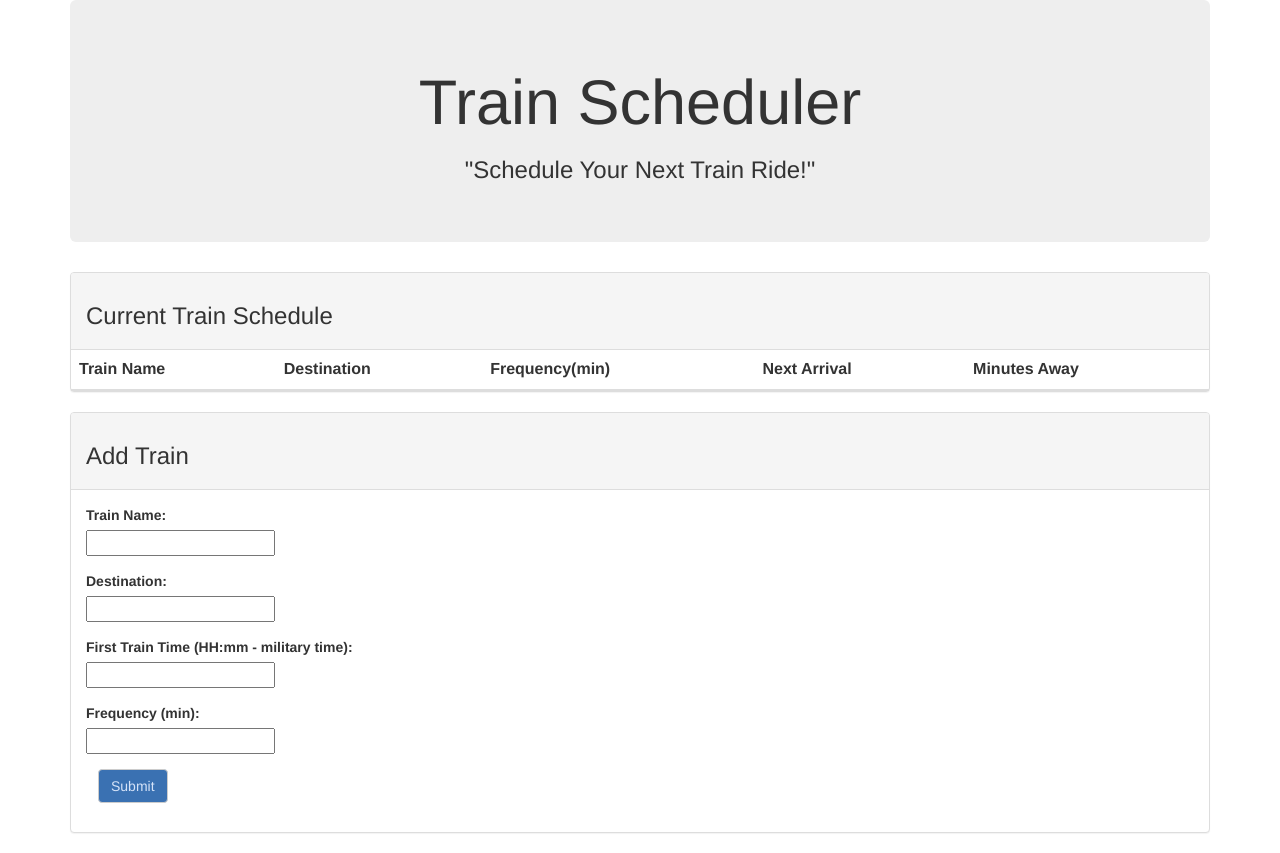
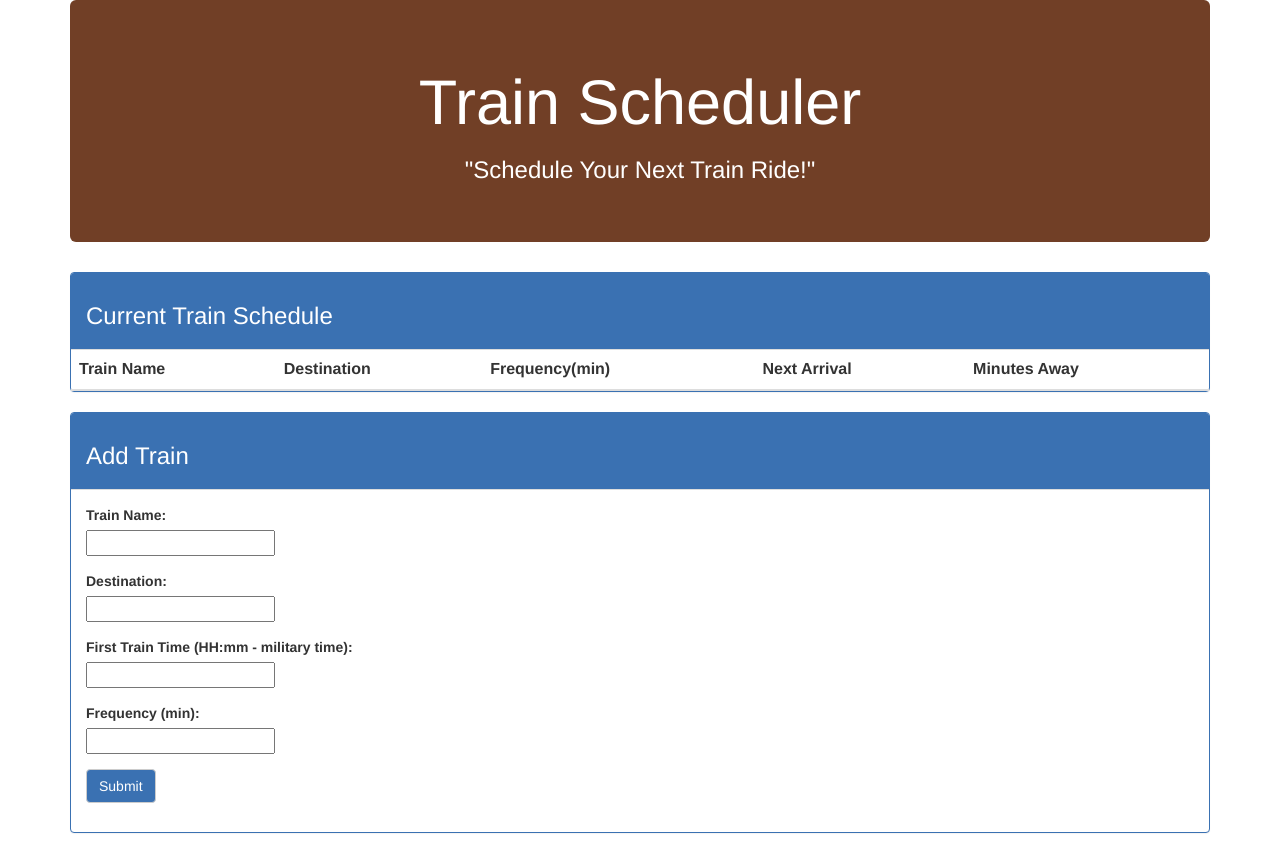
Before and after one commit to TylerRosen/Train-Scheduler, a PHP site: page / in a window 1280 px wide. Run offline with PHP 8.4, Linux system fonts and the light colour scheme; lists and menus that the app fills with data are empty; some libraries are stand-ins or nearby versions.

Commit message:
Train-Scheduler

```diff
--- a/assets/css/style.css
+++ b/assets/css/style.css
@@ -1,9 +1,23 @@
 .btn-default {
-	margin-left: 12px;
+	margin-right: 10px;
 	background-color: #3a71b2;
-	color: #d5e3f8;
+	color: white;
 }
 
 h4 {
 	font-weight: bold;
 }
+
+.jumbotron {
+	background-color: #713f26;
+	color: white;
+}
+
+.panel-default>.panel-heading {
+	background-color: #3a71b2;
+	color: white;
+}
+
+.panel.panel-default {
+	border-color: #3a71b2;
+}
--- a/assets/javascript/logic.js
+++ b/assets/javascript/logic.js
@@ -15,34 +15,31 @@
 
 //Global variables
 
-  var database= firebase.database();
+var database = firebase.database();
 
-  var name= "";
-  var destination= "";
-  var frequency= 0;
-  var arrival= "";
-  var minutes= 0;
+var name = "";
+var destination = "";
+var frequency = 0;
+var arrival = "";
+var minutes = 0;
 
-  $("#addTrain").on("click", function () {
+//When clicking submit, adds train data
+
+$("#addTrain").on("click", function() {
     name = $("#nameInput").val().trim();
-    destination= $("#destinationInput").val().trim();
-    frequency= $("#frequencyInput").val().trim();
-    arrival= $("#timeInput").val().trim();
-    minutes= $("#timeInput").val().trim();
+    destination = $("#destinationInput").val().trim();
+    frequency = $("#frequencyInput").val().trim();
+    arrival = $("#timeInput").val().trim();
+    minutes = $("#timeInput").val().trim();
 
-    // var newTrain= {
-    // 	name: nameInput,
-    // 	destination: destinationInput,
-    // 	time: timeInput,
-    // 	frequency: frequencyInput,
-    // }
+    //Pushes to firebase
 
-    firebase.database().ref().push( {
-      name:name,
-      destination:destination,
-      frequency:frequency,
-      arrival:arrival,
-      minutes:minutes,
+    firebase.database().ref().push({
+        name: name,
+        destination: destination,
+        frequency: frequency,
+        arrival: arrival,
+        minutes: minutes,
 
     })
 
@@ -53,10 +50,22 @@
     $("frequencyInput").val("");
     $("timeInput").val("");
 
+    //Converts time
+
+    function convertTime() {
+        moment(arrival).format("hh:mm A");
+        console.log(arrival);
+    };
+
+    convertTime();
+
+
 
     return false;
 
 });
+
+//Adds to firebase
 
 firebase.database().ref().on("child_added", function(snapshot) {
     $("#nameDisplay").html(snapshot.val().name);
@@ -72,6 +81,8 @@
     var arrivalDisplay = snapshot.val().arrival;
     var minutesDisplay = snapshot.val().minutes;
 
+    //Appends data to table
+
     $("#train-table > tbody").append("<tr><td>" + nameDisplay +
         "</td><td>" + destinationDisplay +
         "</td><td>" + frequencyDisplay +
@@ -80,30 +91,3 @@
         "</td><td>");
 
 });
-
-
-  //Save to firebase
-
-  // database.ref().push(newTrain);
-
-
-  // $("#nameDisplay").val("");
-
-  // return false;
-
-
-  // Append to firebase
-
-  // database.ref().on("child_added", function (childSnapshot) {
-  		// nameDisplay= childSnapshot.val().name;
-
-  // }
-
-
-  //moment.js
-
-  // var newTrains {
-
-  // }
-
-  //clear all text boxes
```
Also changed, not shown: index.html (+4 -3 lines). Lines whose indentation alone changed are shown as unchanged.
